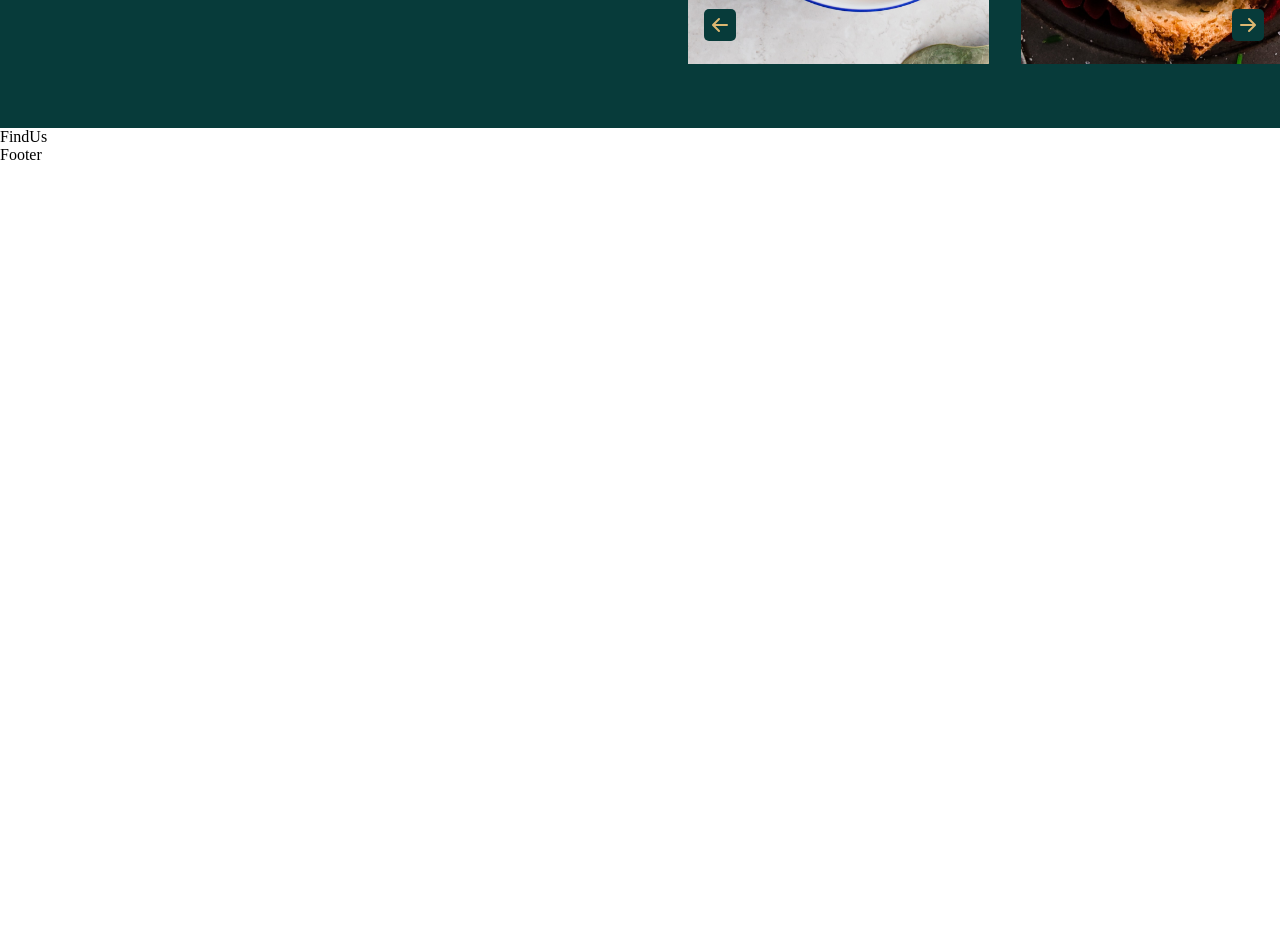
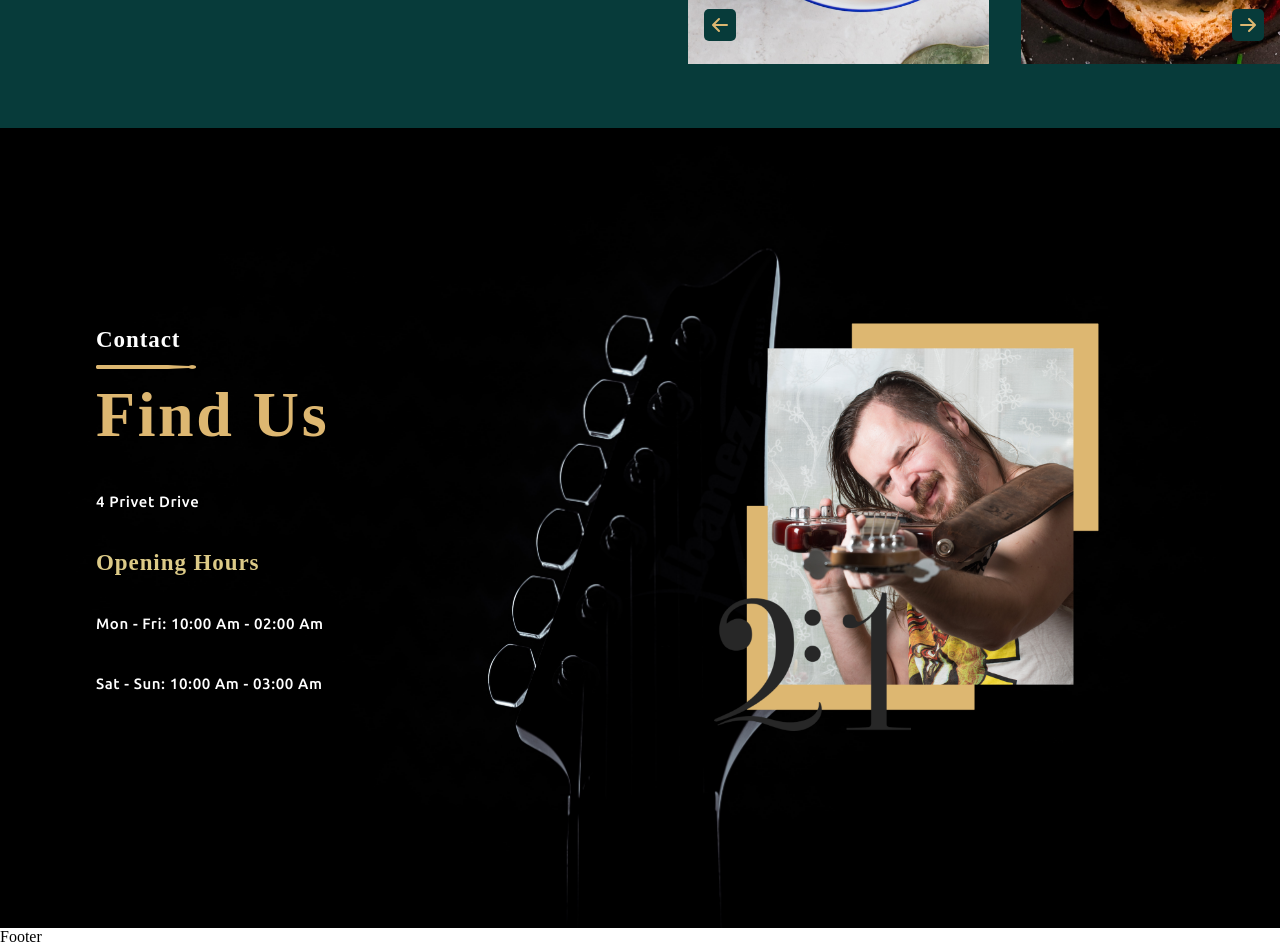
Before and after one commit to laszlosomogyimusic/Low-Fat-Bass, a React (Create React App) app: page / in a window 1280 px wide. Shown: the part 5760-6706 px from the top of the page. Before the commit the page ends 5924 px from the top, so only its background shows below. Built offline with nearby package versions, Linux system fonts and the light colour scheme.

Commit message:
Find Us finished

```diff
--- a/src/container/Awards/Awards.jsx
+++ b/src/container/Awards/Awards.jsx
@@ -22,7 +22,7 @@ const Awards = () => {
     subtitle: "Awards & recognitions",
   }
   return (
-    <div className="app__bg app__wrapper app__section" id="awards">
+    <section className="app__bg app__wrapper app__section" id="awards">
       <div className="app__wrapper-info">
         <Article {...awardArticle} />
 
@@ -31,10 +31,10 @@ const Awards = () => {
         </div>
       </div>
 
-      <div className="app__wrapper-figure">
+      <figure className="app__wrapper-figure">
         <img className="awards__image" src={images.awards} alt="awards" />
-      </div>
-    </div>
+      </figure>
+    </section>
   )
 };
 
--- a/src/container/Findus/FindUs.jsx
+++ b/src/container/Findus/FindUs.jsx
@@ -1,9 +1,34 @@
 import React from 'react';
+import { images } from '../../constants';
+import { Article } from '../../components';
 
-const FindUs = () => (
-  <div>
-    FindUs
-  </div>
-);
+
+const FindUs = () => {
+  let awardArticle = {
+    type: "normal",
+    justifyContentTo: "left",
+    title:"Find Us",
+    subtitle: "Contact",
+  }
+  return (
+    <section className="app__bg app__wrapper app__section" id="awards">
+      <div className="app__wrapper-info">
+        <Article {...awardArticle} />
+
+        <div className="app__wrapper-content">
+          <p className="article__text">4 Privet Drive</p>
+          <p className="article__subtitle" style={{ color: '#DCCA87', margin: '2rem 0' }}>Opening Hours</p>
+          <p className="article__text">Mon - Fri: 10:00 am - 02:00 am</p>
+          <p className="article__text">Sat - Sun: 10:00 am - 03:00 am</p>
+        </div>
+
+      </div>
+
+      <div className="app__wrapper-figure">
+        <img className="awards__image" src={images.awards} alt="awards" />
+      </div>
+    </section>
+  )
+  };
 
 export default FindUs;
```
